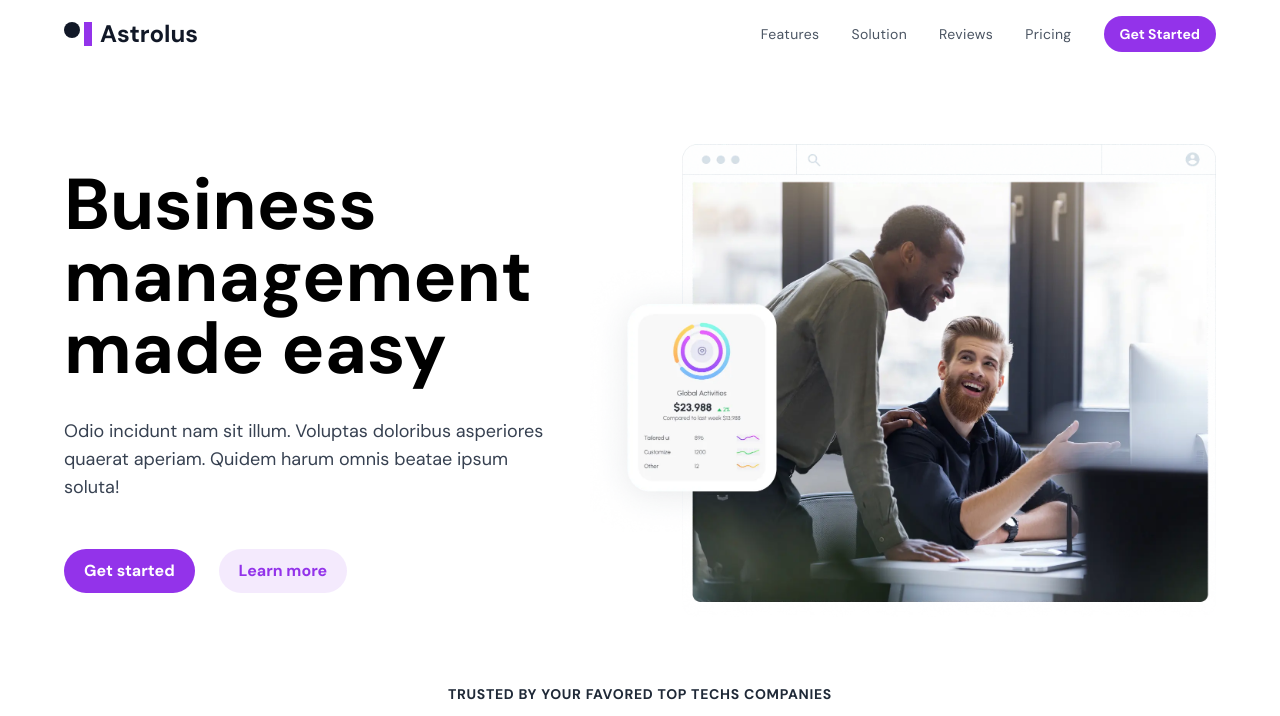
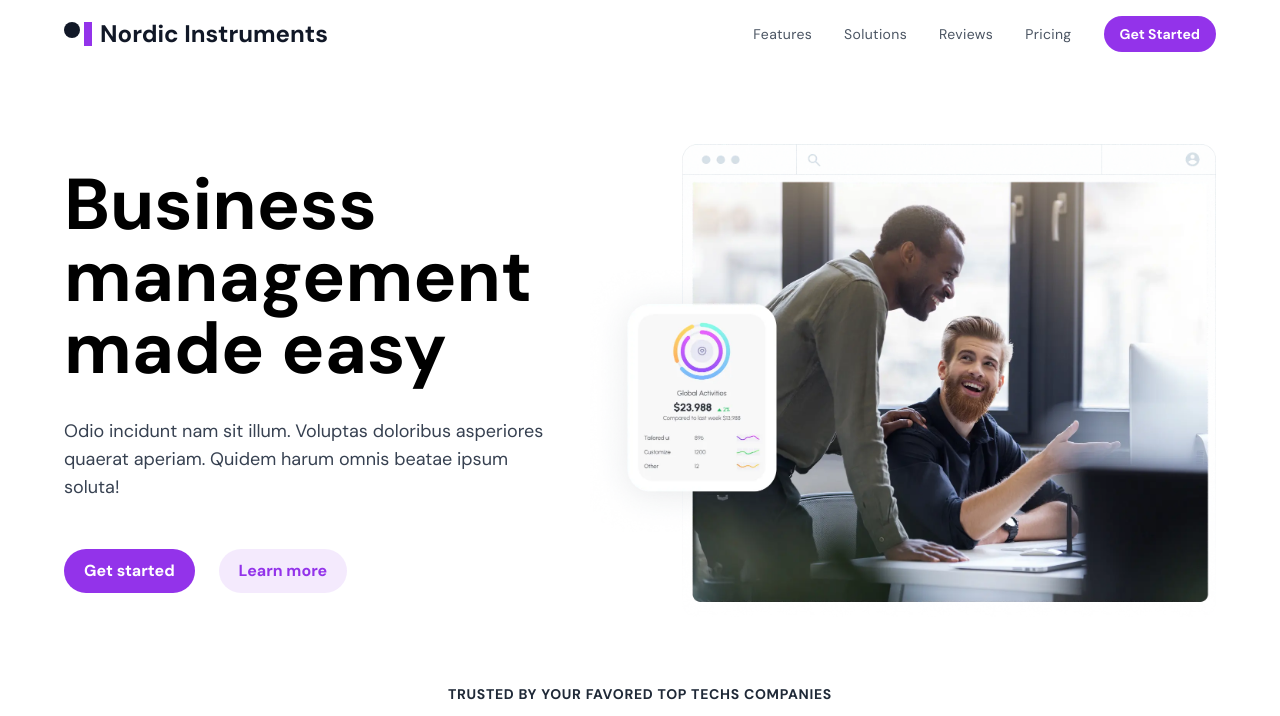
Before and after one commit to masve123/astro_data_center, an Astro site: page / in a window 1280 px wide. Shown: the top 716 px of the page. Built offline with nearby package versions, Linux system fonts and the light colour scheme; Astro itself is replaced by a stand-in of ours.

Commit message:
editing typos

```diff
--- a/src/components/AppFooter.astro
+++ b/src/components/AppFooter.astro
@@ -11,7 +11,7 @@ const links = [
     },
     {
         to: "#solution",
-        label: "Solution",
+        label: "Solutions",
     },
     {
         to: "#reviews",
--- a/src/components/AppHeader.astro
+++ b/src/components/AppHeader.astro
@@ -7,7 +7,7 @@ const links = [
     },
     {
         to: "#solution",
-        label: "Solution",
+        label: "Solutions",
     },
     {
         to: "#reviews",
@@ -42,7 +42,7 @@ of the page.
                             <div class="h-4 w-4 rounded-full bg-gray-900 dark:bg-white"></div>
                             <div class="h-6 w-2 bg-primary"></div>
                         </div>
-                        <span class="text-2xl font-bold text-gray-900 dark:text-white">Astrolus</span>
+                        <span class="text-2xl font-bold text-gray-900 dark:text-white">Nordic Instruments</span>
                     </a>
 
                     <div class="relative flex max-h-10 items-center lg:hidden">
--- a/src/components/Solution.astro
+++ b/src/components/Solution.astro
@@ -13,7 +13,7 @@ import SolutionContent from "./SolutionContent.astro";
             </div>
 
             <div class="md:w-1/2 lg:w-[47%]">
-                <h2 class="text-3xl font-bold text-gray-900 dark:text-white md:text-4xl lg:text-5xl">Just focus on your business startegy</h2>
+                <h2 class="text-3xl font-bold text-gray-900 dark:text-white md:text-4xl lg:text-5xl">Just focus on your business strategy</h2>
                 <p class="my-12 text-gray-600 dark:text-gray-300">
                     Nobis minus voluptatibus pariatur dignissimos libero quaerat iure expedita at? Asperiores nemo possimus nesciunt dicta veniam aspernatur quam mollitia. <br />
                     <br /> Vitae error, quaerat officia delectus voluptatibus explicabo quo pariatur impedit, at reprehenderit aliquam a ipsum quas voluptatem. Quo pariatur asperiores eum amet.
```
